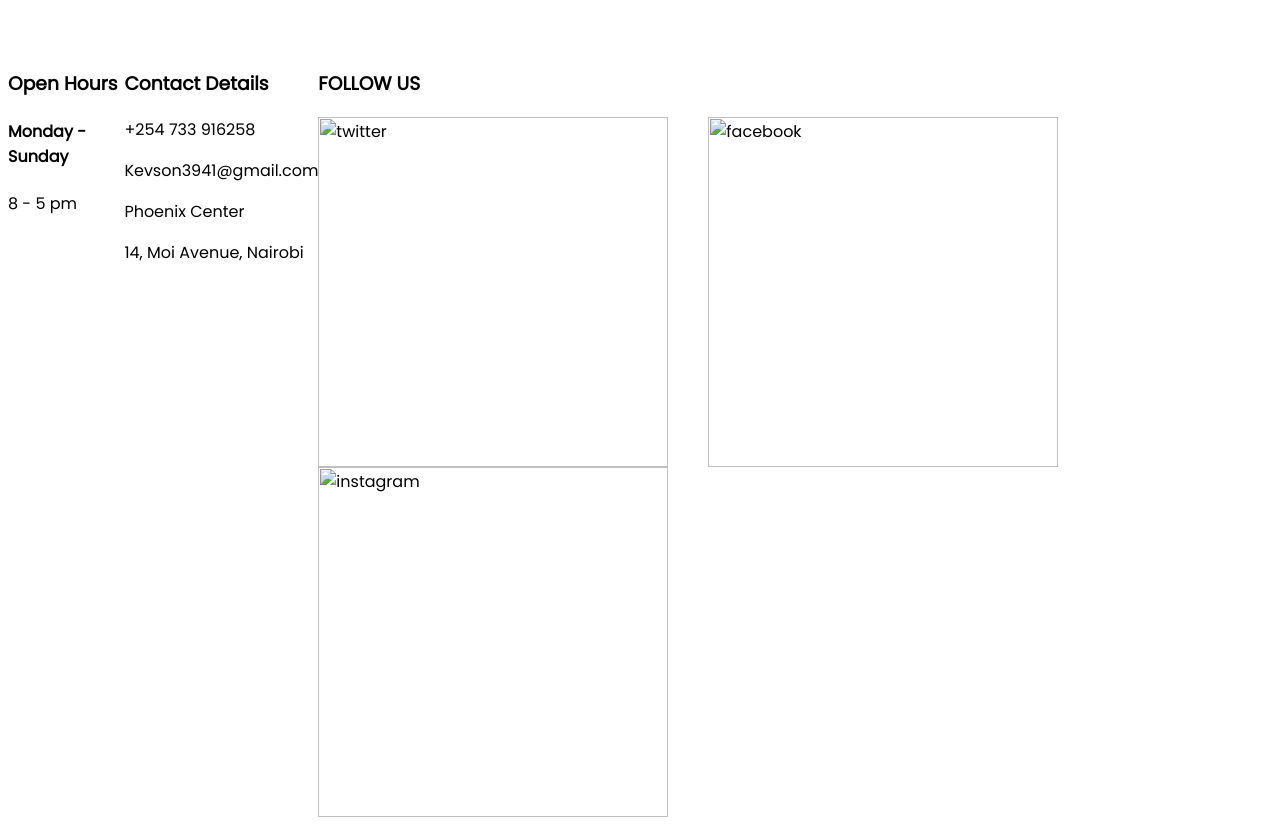
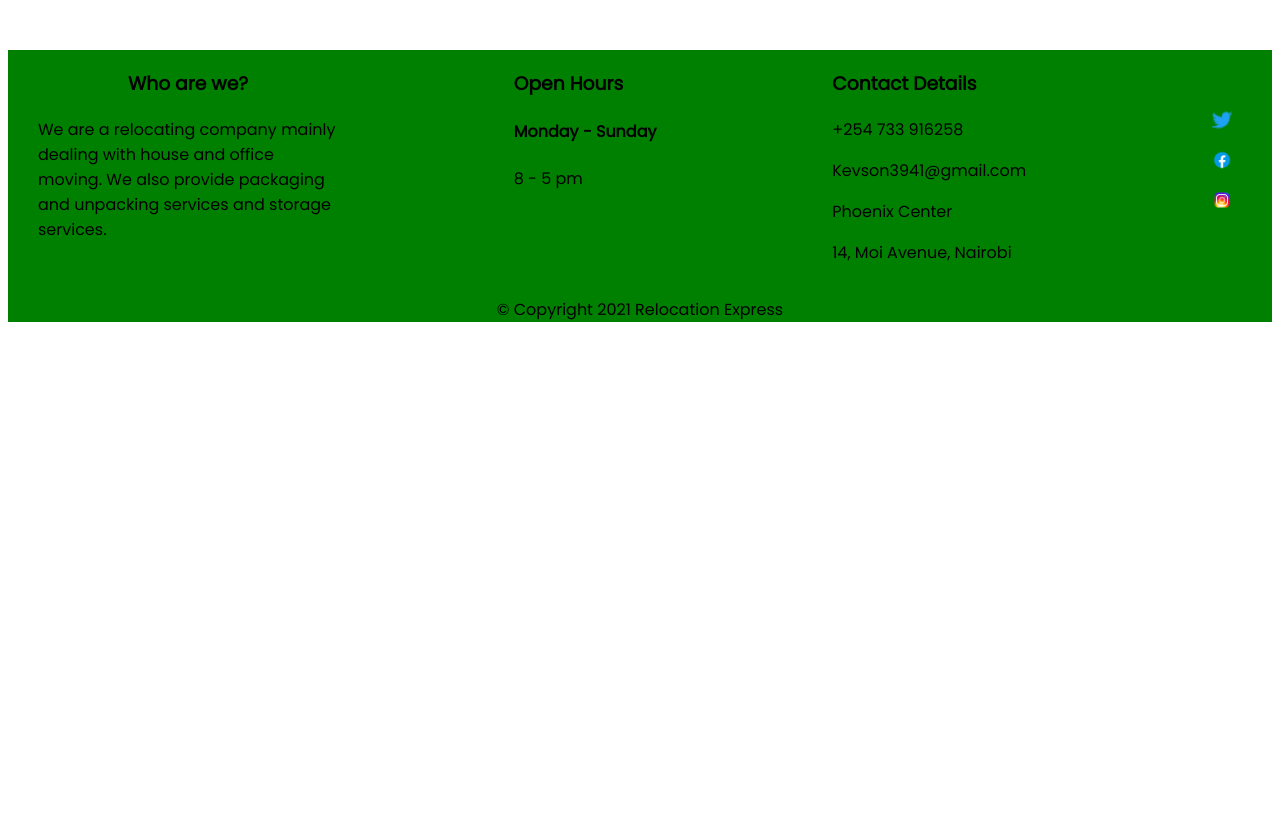
Before and after one commit to Kevson102/Relocation-Express-Website, a plain HTML site: page about.html in a window 1280 px wide. Shown: the part 1376-2201 px from the top of the page. After the commit the page ends 1714 px from the top, so only its background shows below. Drawn offline with Linux system fonts and the light colour scheme.

Commit message:
change display and margins

```diff
--- a/about.css
+++ b/about.css
@@ -4,7 +4,7 @@
 .main{
     margin: 50px;
 }
-img{
+#pic{
     float: left;
      margin-right: 40px;
      height: 350px;
@@ -129,6 +129,31 @@ nav{
 }
 
 footer{
+
+    background-color: green;
+}
+.last{
     display: flex;
     justify-content: space-between;
+    margin: 0 30px;
 }
+
+#follow{
+    display: flex;
+    flex-direction: column;
+    margin-top: 50px;
+
+}
+#follow img{
+    padding: 10px;
+}
+#rights{
+    text-align: center;
+}
+#who{
+    width: 300px;
+
+}
+#who h3{
+    text-align: center;
+}
--- a/about.html
+++ b/about.html
@@ -21,7 +21,7 @@
     </header>
     <div class="main">
 
-        <img src="image-2/bout-1.jpg" alt="">
+        <img src="image-2/bout-1.jpg" alt="" id="pic">
         <div class="inside-content1">
         <h2>About Us</h2>
         <p><em>Are you thinking of relocating to a new house or office?</em></p>
@@ -82,6 +82,11 @@
              </div>
     </div>
     <footer>
+    <div class="last">
+        <div id="who">
+            <h3>Who are we?</h3>
+            <p>We are a relocating company mainly dealing with house and office moving. We also provide packaging and unpacking services and storage services.</p>
+        </div>
      <div id="time">
          <h3>Open Hours</h3>
          <h4>Monday - Sunday</h4>
@@ -95,15 +100,16 @@
          <p>14, Moi Avenue, Nairobi</p>
      </div>
      <div id="follow">
-         <div id="first">
-             <h3>FOLLOW US</h3>
-         </div>
-         <div id="second">
-            <img src="" alt="twitter" height="10px">
-            <img src="" alt="facebook" height="10px">
-            <img src="" alt="instagram" height="10px">
-         </div>
+
+
+            <img src="logo/twitter-logo-2429.png" alt="twitter" height="20px" width="20px">
+            <img src="logo/icons8-facebook-48.png" alt="facebook" height="20px" width="20px">
+            <img src="logo/icons8-instagram-logo-48.png" alt="instagram" height="20px" width="20px">
+
      </div>
+
+     </div>
+     <p id="rights">&copy; Copyright 2021  Relocation Express</p>
     </footer>
 </body>
 </html>
```
Also changed, not shown: logo/icons8-instagram-logo-48.png (added), 1 other file.
